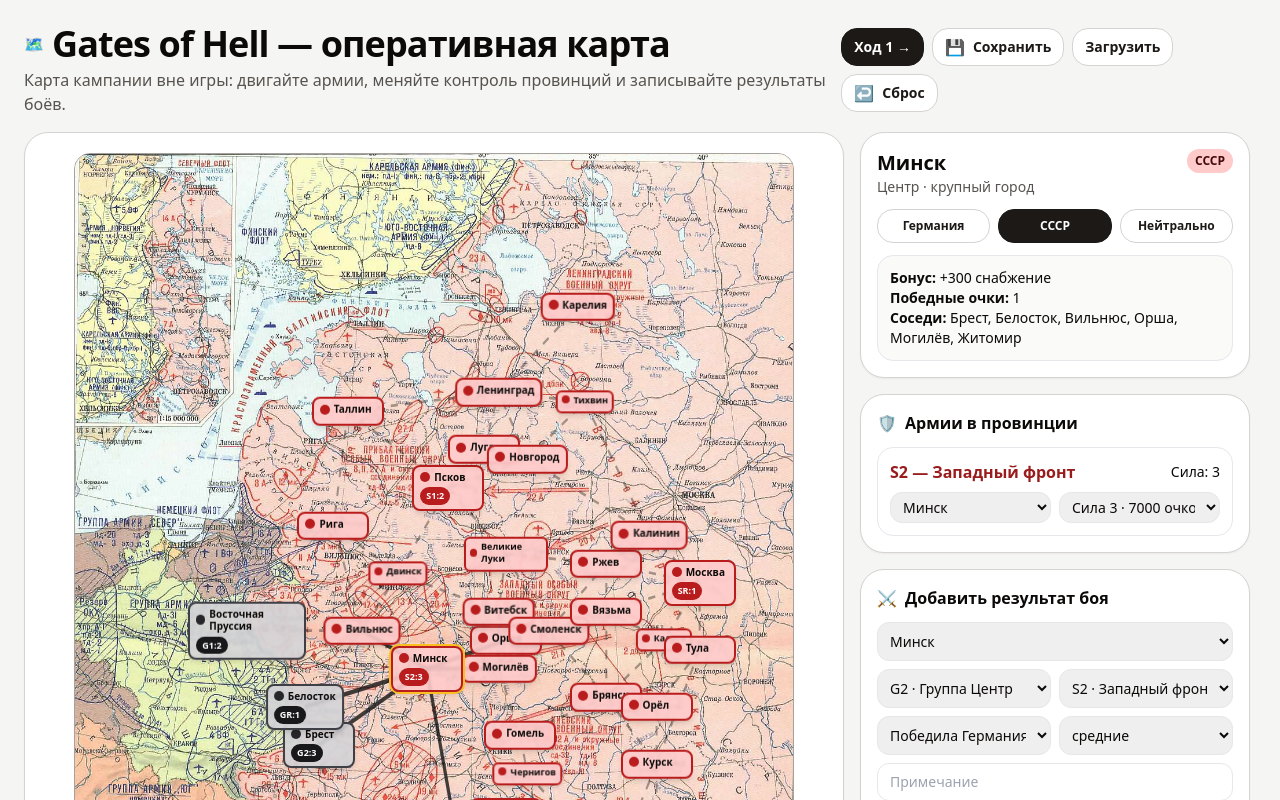
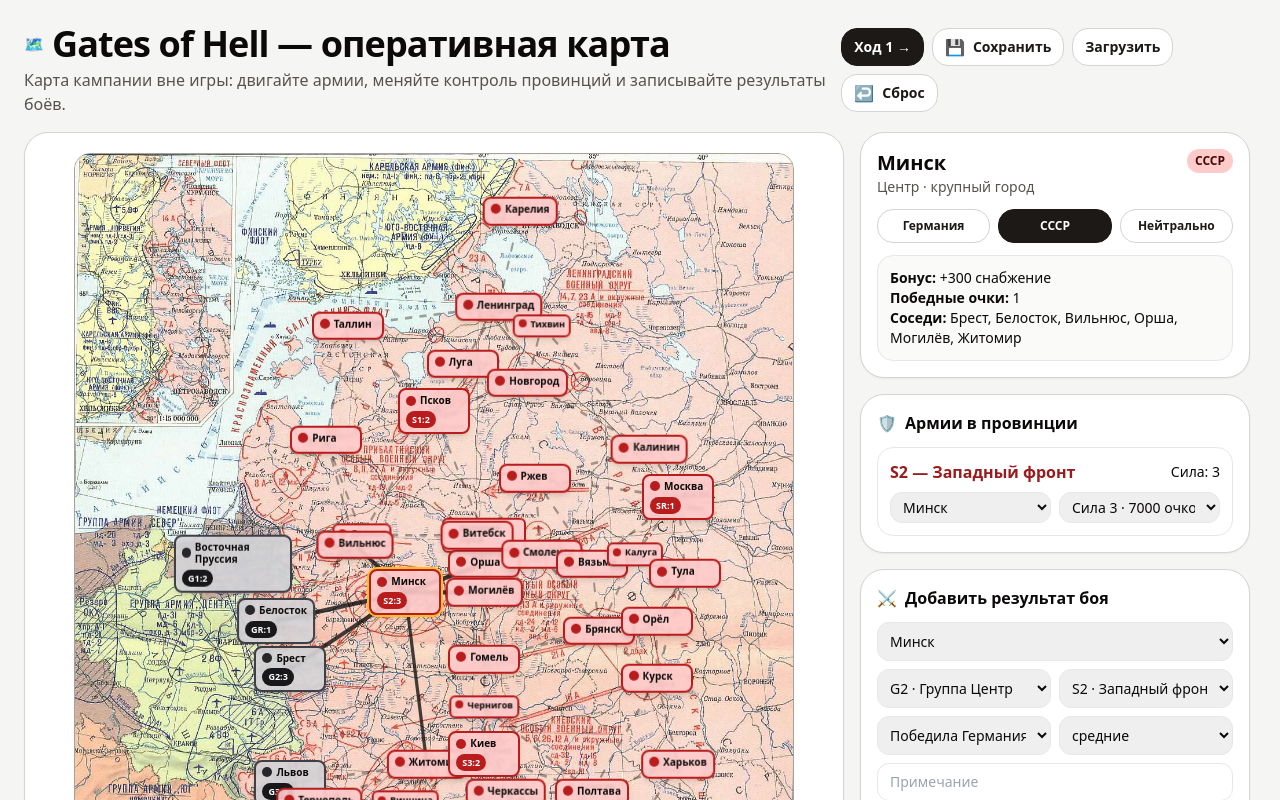
Before and after one commit to arturmoravski-sketch/goh-campaign-map, a React (Vite) app: page / in a window 1280 px wide. Shown: the top 800 px of the page. Built offline with nearby package versions, Linux system fonts and the light colour scheme.

Commit message:
Align map markers to annotated city positions

```diff
--- a/src/App.jsx
+++ b/src/App.jsx
@@ -132,55 +132,55 @@
 const mapImageUrl = "/maps/eastern-front-1941.jpg";
 
 const mapCoordinates = {
-  east_prussia: { x: 24, y: 50 },
-  baltics: { x: 38, y: 27 },
-  riga: { x: 36, y: 39 },
-  daugavpils: { x: 45, y: 44 },
-  pskov: { x: 52, y: 35 },
-  velikie_luki: { x: 60, y: 42 },
-  luga: { x: 57, y: 31 },
-  novgorod: { x: 63, y: 32 },
-  leningrad: { x: 59, y: 25 },
-  tikhvin: { x: 71, y: 26 },
-  karelia: { x: 70, y: 16 },
-  brest: { x: 34, y: 62 },
-  bialystok: { x: 32, y: 58 },
-  vilnius: { x: 40, y: 50 },
-  minsk: { x: 49, y: 54 },
-  orsha: { x: 60, y: 51 },
-  vitebsk: { x: 59, y: 48 },
-  smolensk: { x: 66, y: 50 },
-  rzhev: { x: 74, y: 43 },
-  kalinin: { x: 80, y: 40 },
-  vyazma: { x: 74, y: 48 },
-  moscow: { x: 87, y: 45 },
-  kaluga: { x: 82, y: 51 },
-  tula: { x: 87, y: 52 },
-  mogilev: { x: 59, y: 54 },
-  gomel: { x: 62, y: 61 },
-  bryansk: { x: 74, y: 57 },
-  orel: { x: 81, y: 58 },
-  kursk: { x: 81, y: 64 },
-  lviv: { x: 36, y: 73 },
-  ternopil: { x: 42, y: 75 },
-  zhytomyr: { x: 53, y: 71 },
-  vinnytsia: { x: 52, y: 76 },
-  kyiv: { x: 60, y: 70 },
-  chernihiv: { x: 63, y: 65 },
-  uman: { x: 59, y: 79 },
-  cherkasy: { x: 66, y: 75 },
-  poltava: { x: 75, y: 75 },
-  kharkiv: { x: 81, y: 73 },
-  kryvyi_rih: { x: 71, y: 83 },
-  dnipro: { x: 77, y: 80 },
-  zaporizhzhia: { x: 79, y: 83 },
-  mykolaiv: { x: 66, y: 87 },
-  odessa: { x: 61, y: 90 },
-  melitopol: { x: 78, y: 88 },
-  crimea: { x: 73, y: 94 },
-  sevastopol: { x: 71, y: 96 },
-  stalino: { x: 87, y: 82 },
-  rostov: { x: 92, y: 86 },
+  east_prussia: { x: 22, y: 43 },
+  baltics: { x: 38, y: 18 },
+  riga: { x: 35, y: 30 },
+  daugavpils: { x: 40, y: 40 },
+  pskov: { x: 50, y: 27 },
+  velikie_luki: { x: 57, y: 40 },
+  luga: { x: 54, y: 22 },
+  novgorod: { x: 63, y: 24 },
+  leningrad: { x: 59, y: 16 },
+  tikhvin: { x: 65, y: 18 },
+  karelia: { x: 62, y: 6 },
+  brest: { x: 30, y: 54 },
+  bialystok: { x: 28, y: 49 },
+  vilnius: { x: 39, y: 41 },
+  minsk: { x: 46, y: 46 },
+  orsha: { x: 57, y: 43 },
+  vitebsk: { x: 56, y: 40 },
+  smolensk: { x: 65, y: 42 },
+  rzhev: { x: 64, y: 34 },
+  kalinin: { x: 80, y: 31 },
+  vyazma: { x: 72, y: 43 },
+  moscow: { x: 84, y: 36 },
+  kaluga: { x: 78, y: 42 },
+  tula: { x: 85, y: 44 },
+  mogilev: { x: 57, y: 46 },
+  gomel: { x: 57, y: 53 },
+  bryansk: { x: 73, y: 50 },
+  orel: { x: 81, y: 49 },
+  kursk: { x: 81, y: 55 },
+  lviv: { x: 30, y: 66 },
+  ternopil: { x: 34, y: 68 },
+  zhytomyr: { x: 49, y: 64 },
+  vinnytsia: { x: 46, y: 68 },
+  kyiv: { x: 57, y: 63 },
+  chernihiv: { x: 57, y: 58 },
+  uman: { x: 48, y: 70 },
+  cherkasy: { x: 60, y: 67 },
+  poltava: { x: 72, y: 67 },
+  kharkiv: { x: 84, y: 64 },
+  kryvyi_rih: { x: 71, y: 75 },
+  dnipro: { x: 77, y: 72 },
+  zaporizhzhia: { x: 78, y: 76 },
+  mykolaiv: { x: 62, y: 79 },
+  odessa: { x: 57, y: 83 },
+  melitopol: { x: 74, y: 79 },
+  crimea: { x: 72, y: 87 },
+  sevastopol: { x: 71, y: 92 },
+  stalino: { x: 85, y: 74 },
+  rostov: { x: 97, y: 78 },
 };
 
 function applyMapCoordinates(provinceList) {
```
